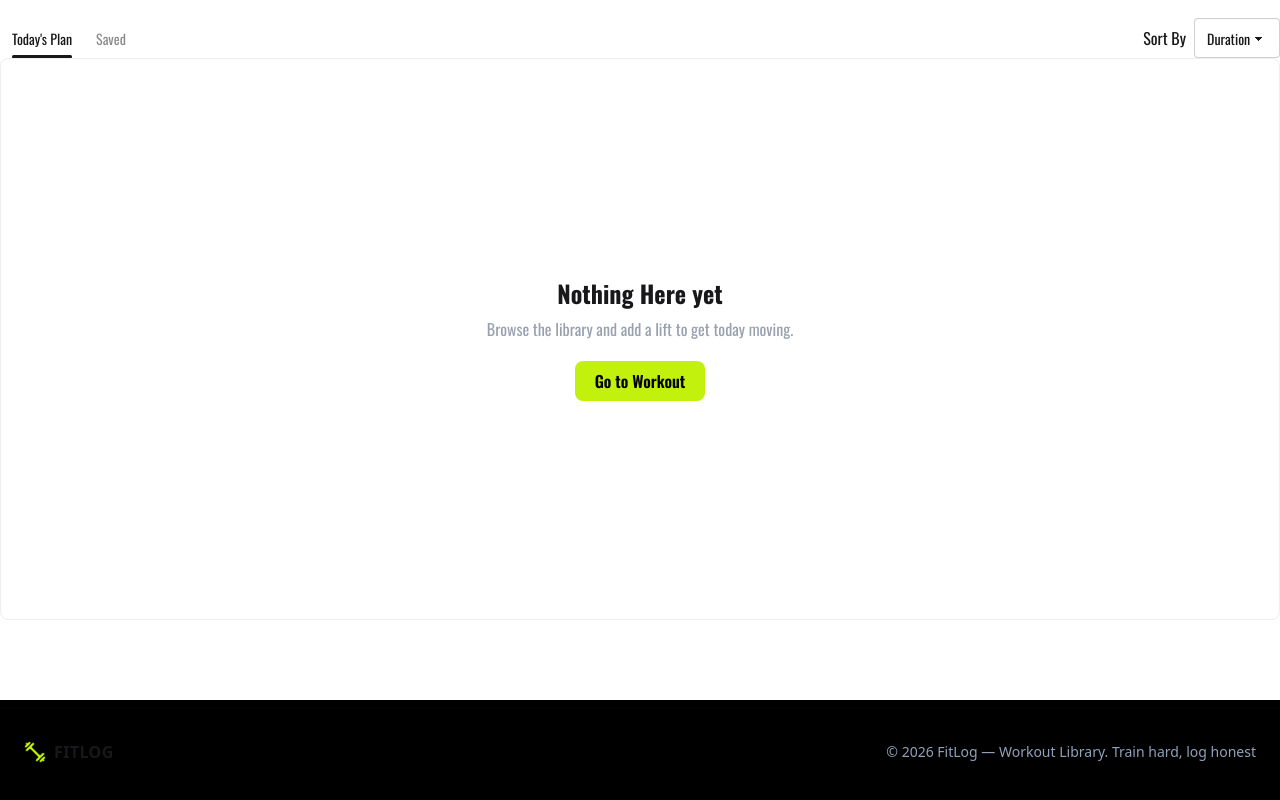
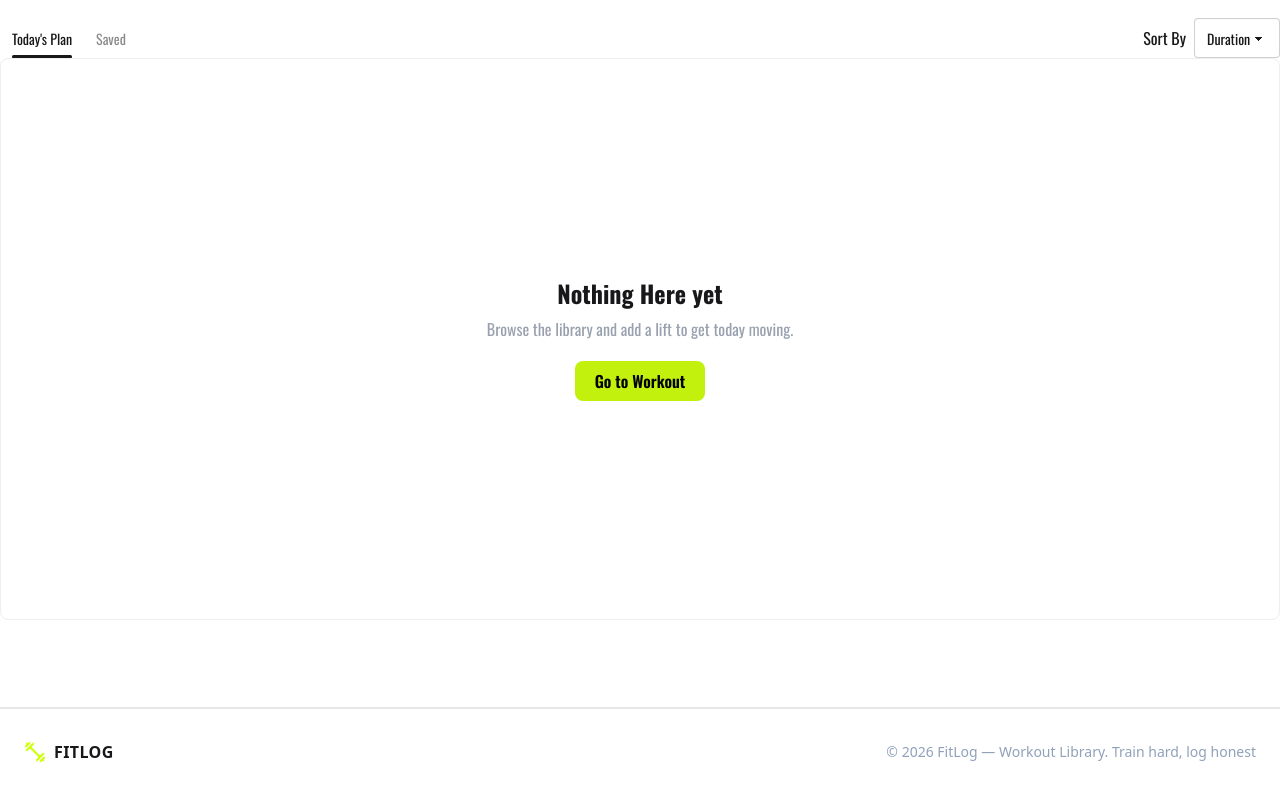
Before and after one commit to tanvirahmedmahin10/assignment-6, a Next.js app: page /myplan in a window 1280 px wide. Shown: the part 338-1138 px from the top of the page. Built offline with nearby package versions, Linux system fonts and the light colour scheme.

Commit message:
black footer removed

```diff
--- a/src/app/Components/Footer.tsx
+++ b/src/app/Components/Footer.tsx
@@ -5,7 +5,7 @@ import Image from 'next/image';
 const Footer = () => {
   return (
     <footer className="w-full mt-auto">
-      <div className='bg-black pb-6'>
+
       <div className="divider mt-12 sm:mt-20"></div>
 
       <div className="my-6 sm:mb-10 container mx-auto px-4 sm:px-6 flex flex-col sm:flex-row items-center justify-between gap-4 text-center sm:text-left">
@@ -23,7 +23,7 @@ const Footer = () => {
           © 2026 FitLog — Workout Library. Train hard, log honest
         </p>
       </div>
-      </div>
+
     </footer>
 
   );
```
